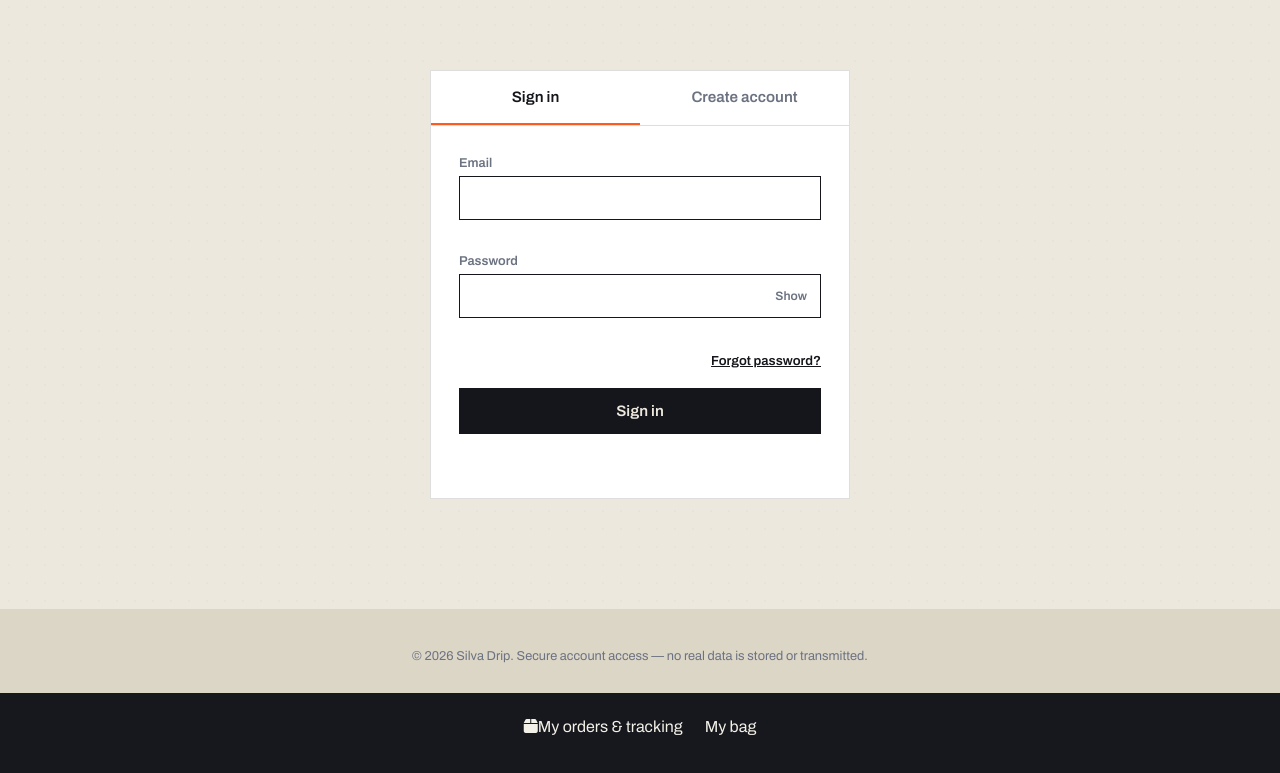
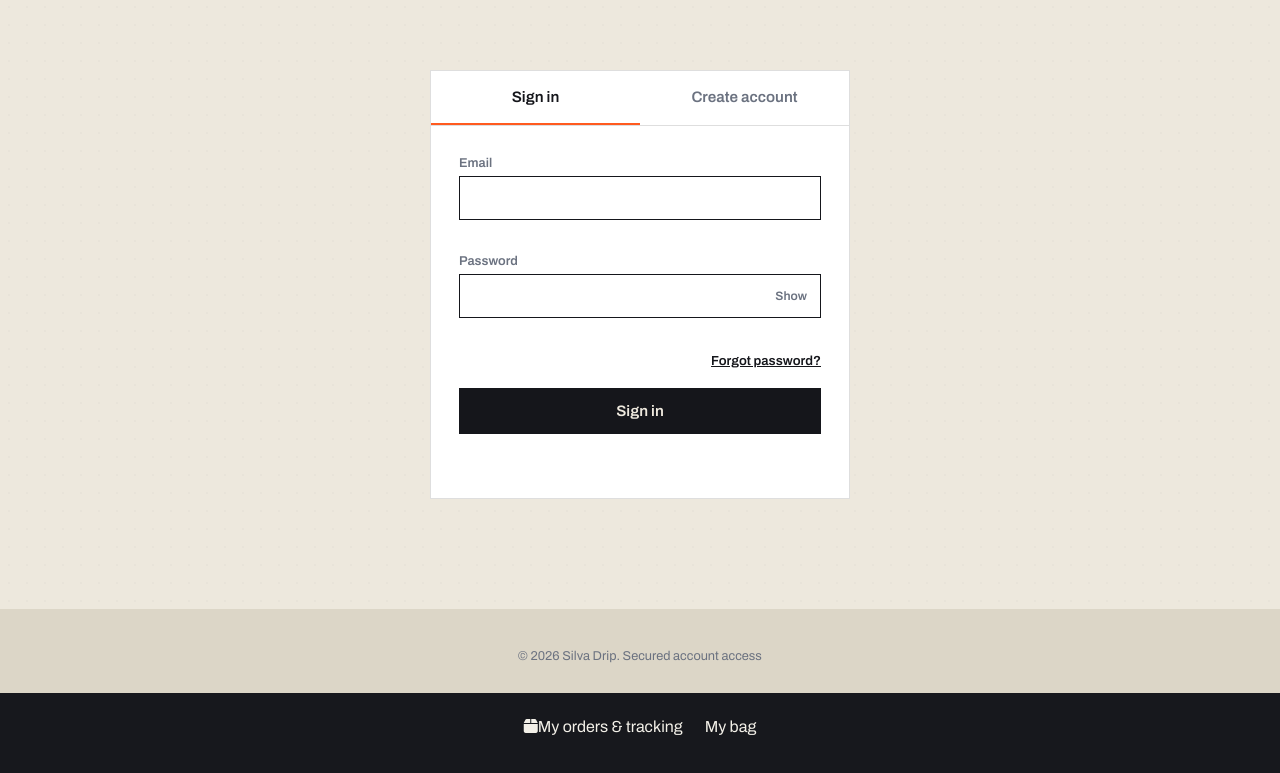
Before and after one commit to abdulqawiyyfisayomi-lab/silva--drip, a website: page login_2.html in a window 1280 px wide. Shown: the part 445-1218 px from the top of the page. Drawn offline with nearby package versions, Linux system fonts and the light colour scheme.

Commit message:
Update login_2.html

```diff
--- a/login_2.html
+++ b/login_2.html
@@ -268,7 +268,7 @@
 
 <footer>
   <div class="wrap">
-    <div class="copyright">© 2026 Silva Drip. Secure account access — no real data is stored or transmitted.</div>
+    <div class="copyright">© 2026 Silva Drip. Secured account access </div>
   </div>
 </footer>
 
```
